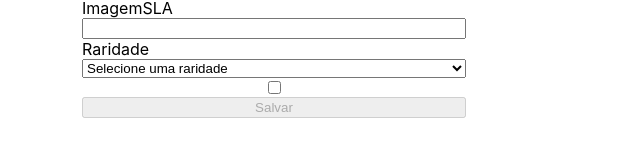
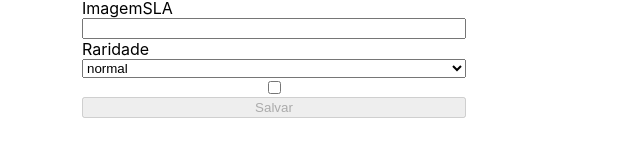
Before and after one commit to kodenart/tryunfo, a React (Create React App) app: page / in a window 1280 px wide. Shown: the part 371-520 px from the top of the page, without its empty margins (142-782 px from the left). Built offline with nearby package versions, Linux system fonts and the light colour scheme.

Commit message:
req 1 fix

```diff
--- a/src/components/Form.js
+++ b/src/components/Form.js
@@ -81,7 +81,7 @@ export default class Form extends Component {
           onChange={ onInputChange }
           name="cardRare"
         >
-          <option value="">Selecione uma raridade</option>
+          {/* <option value="">Selecione uma raridade</option> */}
           <option value="normal">normal</option>
           <option value="raro">raro</option>
           <option value="muito raro">muito raro</option>
```
